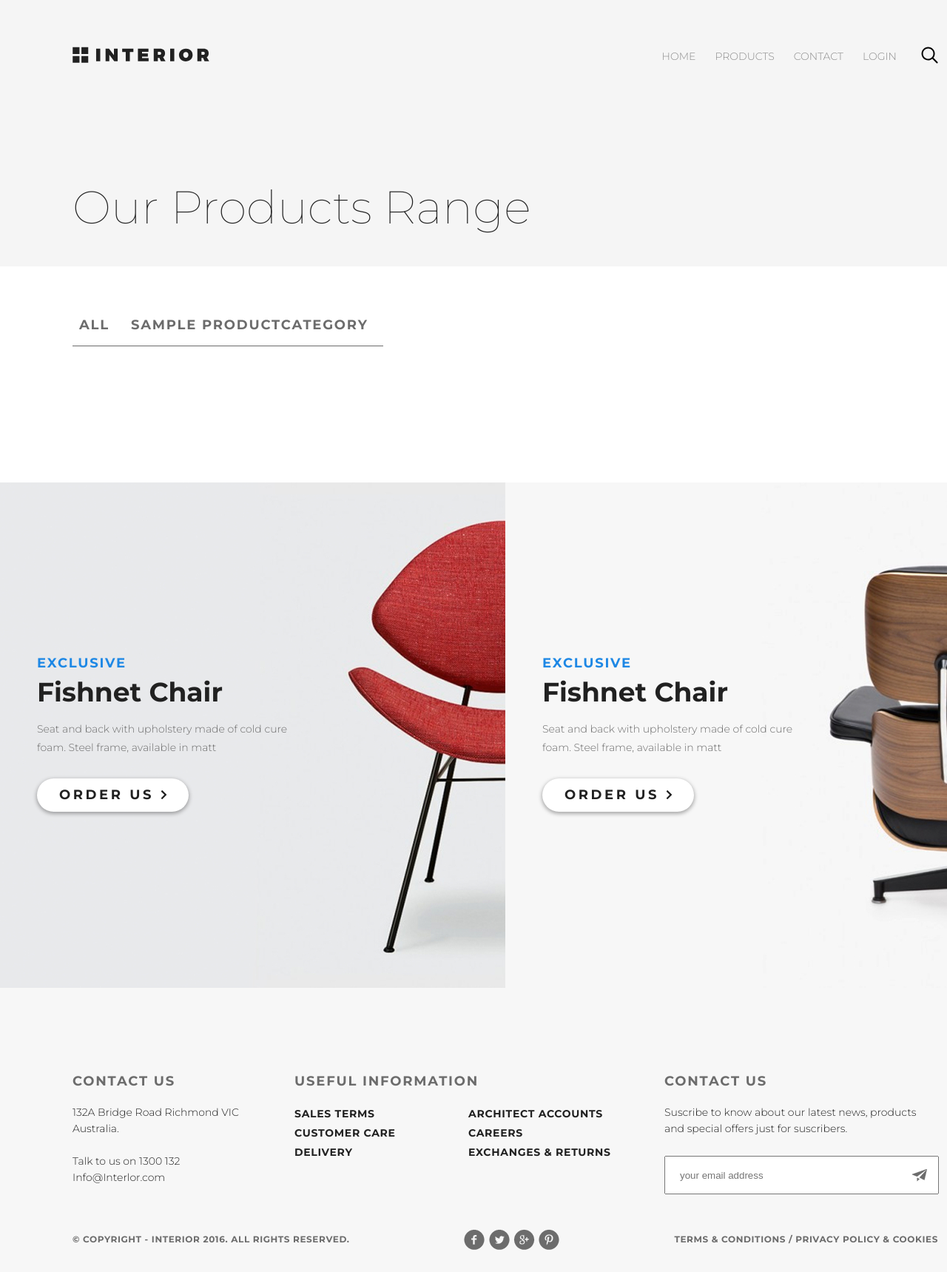
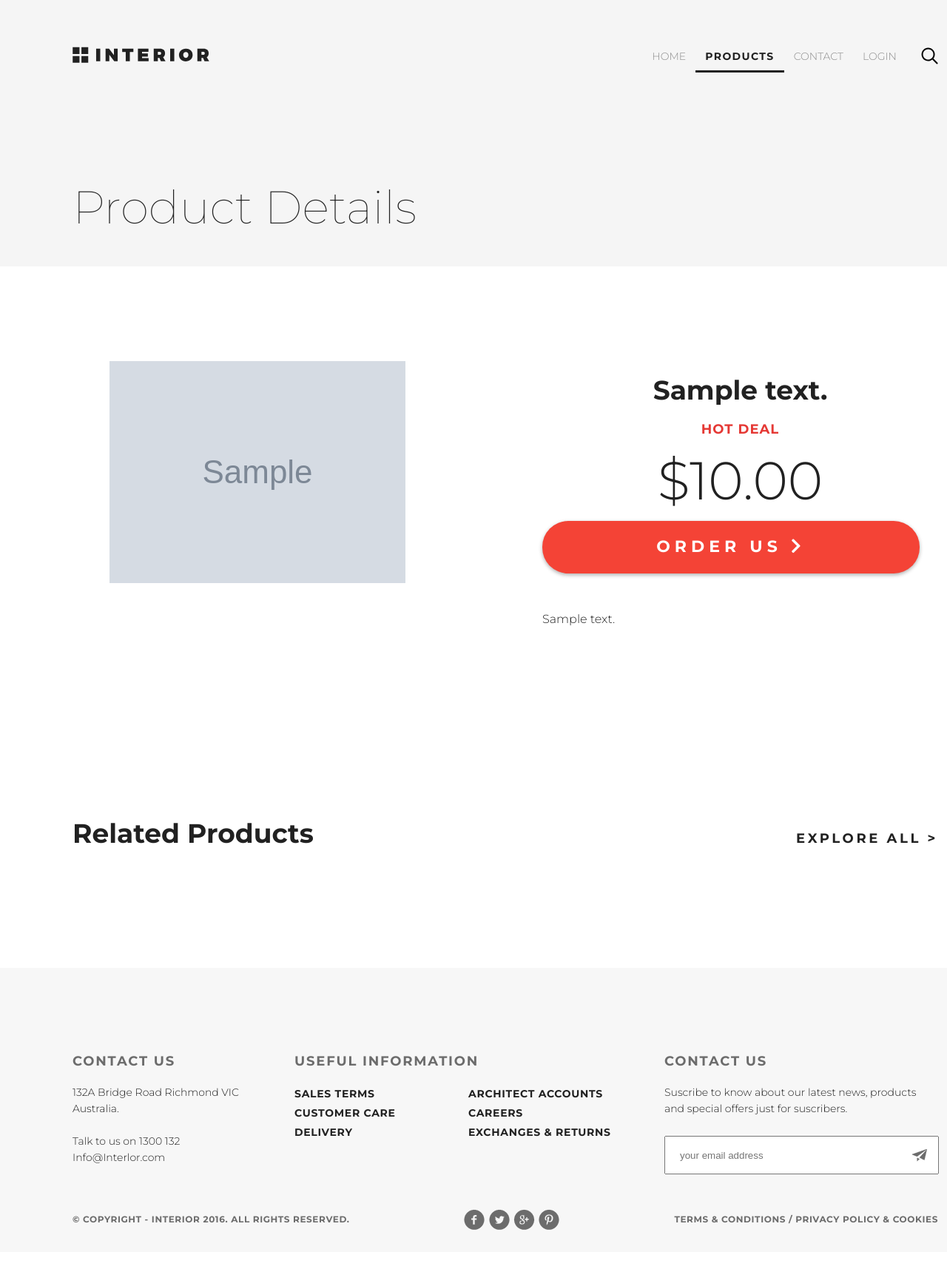
Before and after one commit to kurtatag/geekbrains-django-fundamentals, a Django app: page /products/1/ in a window 1280 px wide; the page is wider, and only the part inside the window is pictured. Shown: that part at 74% size. After the commit the page ends 1662 px from the top of that part, so only its background shows below. Run offline with Django 3.2, Linux system fonts and the light colour scheme; tables that the repository leaves empty hold one stand-in row (values such as "Sample post"); grey boxes marked "Sample" are stand-in pictures; some libraries are stand-ins or nearby versions.

Commit message:
Add product_details.html & make it fully functional

```diff
--- a/mainapp/templates/mainapp/includes/inc_featured_and_new_products.html
+++ b/mainapp/templates/mainapp/includes/inc_featured_and_new_products.html
@@ -5,7 +5,7 @@
             <li class="tab-list"><a href="" class="tab-link-active">Featured</a></li>
             <li class="tab-list"><a href="" class="tab-link">New</a></li>
         </ul>
-        <a class="link-explore-all" href="#">Explore All &gt;</a>
+        <a class="link-explore-all" href="{% url 'products:index' %}">Explore All &gt;</a>
     </div>
     <div class="featured-product-box">
         <div class="featured-product" style="background-image: url({% static 'img/featured-product-1.jpg' %});">
--- a/mainapp/templates/mainapp/includes/inc_site_navigation.html
+++ b/mainapp/templates/mainapp/includes/inc_site_navigation.html
@@ -6,6 +6,10 @@
             <li class="menu-list">
                 <a href="{% url link.path_name %}"
                    class="{% if request.resolver_match.view_name == link.path_name %}
+                            menu-link-active
+                          {% elif request.resolver_match.view_name == 'products:category' and 'products' in link.path_name %}
+                            menu-link-active
+                          {% elif request.resolver_match.view_name == 'products:product_details' and 'products' in link.path_name %}
                             menu-link-active
                           {% else %}
                             menu-link
--- a/mainapp/templates/mainapp/includes/inc_trending_products.html
+++ b/mainapp/templates/mainapp/includes/inc_trending_products.html
@@ -2,7 +2,7 @@
 <div class="trending-product-section padding-site">
     <div class="trending-product-title">
         <h2 class="trending-product-title-h2">Trending Products</h2>
-        <a class="link-explore-all" href="#">Explore All &gt;</a>
+        <a class="link-explore-all" href="{% url 'products:index' %}">Explore All &gt;</a>
     </div>
     <div class="trending-product-box">
         <div class="trending-product" style="background-image: url({% static 'img/trending-product-1.jpg' %});">
--- /dev/null
+++ b/mainapp/templates/mainapp/product_details.html
@@ -0,0 +1,51 @@
+{% extends 'mainapp/base.html' %}
+{% load staticfiles %}
+
+{% block menu %}
+    <div class="hero padding-site">
+        {% include 'mainapp/includes/inc_site_navigation.html' %}
+        <h1 class="hero-title">Product Details</h1>
+    </div>
+{% endblock menu %}
+
+{% block content %}
+    <div class="details">
+        <div class="details-products">
+            <div class="details-slider">
+                <div class="slider-product">
+                    <img src="{{ product.image.url }}">
+                </div>
+            </div>
+
+            <div class="description">
+                <h3 class="big-bold">{{ product.short_description }}</h3>
+                <h3 class="red">HOT DEAL</h3>
+                <p class="price"> ${{ product.price }}</p>
+                <a href="#" class="red-button">
+                    ORDER US <i class="fa fa-chevron-right" aria-hidden="true"></i>
+                </a>
+                <div class="description-text">
+                    <p>{{ product.description }}</p>
+                </div>
+            </div>
+        </div>
+
+        <div class="related-product-section padding-site">
+            <div class="related-product-title">
+                <h2 class="related-product-title-h2">Related Products</h2>
+                <a class="link-explore-all" href="{% url 'products:index' %}">Explore All &gt;</a>
+            </div>
+            <div class="related-product-box">
+                {% for related_product in related_products %}
+                    <div class="related-product" style="background-image: url({{ related_product.image.url }});">
+                        <div class="related-product-hover">
+                            <div class="related-product-link"><img src="{% static 'img/arrow.svg' %}" alt="arrow"></div>
+                            <h4 class="related-product-h4">{{ related_product.short_description }}</h4>
+                            <p class="related-product-p">{{ related_product.description }}</p>
+                        </div>
+                    </div>
+                {% endfor %}
+            </div>
+        </div>
+    </div>
+{% endblock content %}
--- a/mainapp/templates/mainapp/products.html
+++ b/mainapp/templates/mainapp/products.html
@@ -29,7 +29,9 @@
             {% for product in product_list %}
                 <div class="trending-product" style="background-image: url({{ product.image.url }});">
                     <div class="trending-product-hover">
-                        <div class="trending-product-link"><img src="{% static 'img/arrow.svg' %}" alt="arrow"></div>
+                        <a href="{% url 'products:product_details' product_id=product.id %}">
+                            <div class="trending-product-link"><img src="{% static 'img/arrow.svg' %}" alt="arrow"></div>
+                        </a>
                         <h4 class="trending-product-h4">{{ product.short_description }}</h4>
                         <p class="trending-product-p">{{ product.description }}</p>
                     </div>
--- a/mainapp/urls.py
+++ b/mainapp/urls.py
@@ -6,5 +6,6 @@ app_name = 'mainapp'
 
 urlpatterns = [
     path('', mainapp_views.products, name='index'),
+    path('<int:product_id>/', mainapp_views.product_details, name='product_details'),
     path('<str:current_product_category>/', mainapp_views.products, name='category'),
 ]
--- a/mainapp/views.py
+++ b/mainapp/views.py
@@ -1,4 +1,4 @@
-from django.shortcuts import render
+from django.shortcuts import render, get_object_or_404
 from django.http import HttpRequest
 from .models import Product, ProductCategory
 
@@ -37,6 +37,21 @@ def products(request: HttpRequest, current_product_category='all'):
     return render(request, 'mainapp/products.html', context)
 
 
+def product_details(request: HttpRequest, product_id):
+    product = get_object_or_404(Product, pk=product_id)
+    related_products = Product.objects \
+                              .filter(category=product.category) \
+                              .exclude(pk=product.pk)
+
+    context = {
+        'title': 'product details',
+        'site_navigation_links': site_navigation_links,
+        'product': product,
+        'related_products': related_products
+    }
+    return render(request, 'mainapp/product_details.html', context)
+
+
 def contact(request: HttpRequest):
     context = {
         'title': 'contact',
--- a/static/css/style.css
+++ b/static/css/style.css
@@ -560,6 +560,7 @@ a {
     padding-bottom: 30px;
     display: flex;
     flex-direction: column;
+    margin-top: 100px;
 }
 
 .footer-top {
@@ -879,3 +880,214 @@ a {
 }
 
 */
+
+
+/* ------------------------- product_details.html ------------------------- */
+
+.details-products {
+	padding-left: 98px;
+	padding-right: 98px;
+	margin-top: 98px;
+	height: 651px;
+}
+.details-slider {
+	width: 570px;
+	float: left;
+	margin-right: 30px;
+}
+.slider-product {
+	width: 570px;
+	height: 570px;
+    padding: 30px 0 0 50px;
+}
+.slider-control {
+	width: 420px;
+	height: 70px;
+	margin: 11px auto 0px;
+	padding-left: 150px
+}
+.slider-control .block {
+	height: 70px;
+	width: 70px;
+	position: relative;
+	float: left;
+	margin-right: 10px;
+}
+.slider-control a .text {
+	display: none;
+	height: 70px;
+	width: 70px;
+	background-color: #fff;
+    opacity: 0.7;
+    position: absolute;
+    top: 0;
+}
+.slider-control a:hover .text {
+	display: block;
+}
+
+.description {
+	width: 535px;
+	float: right;
+	padding-left: 35px
+}
+.description .big-bold {
+	/*text-transform: capitalize;*/
+	color:  #212121;
+	font-size: 36px;
+	font-weight: 700;
+	text-align: center;
+	margin-top: 47px;
+	margin-bottom: 0px;
+}
+.description .red {
+	text-transform: uppercase;
+	color: #e53935;
+	font-size: 18px;
+	font-weight: 700;
+	text-align: center;
+	letter-spacing: 1px;
+	line-height: 17px;
+	margin-top: 23px;
+	margin-bottom: 36px;
+}
+.description .price {
+	color:  #212121;
+	font-size: 72px;
+	font-weight: 300;
+	line-height: 48px;
+	text-align: center;
+}
+.description .price span {
+	color:  #212121;
+	font-size: 36px;
+	font-weight: 300;
+	line-height: 48px;
+	text-align: center;
+}
+
+.red-button {
+	display: block;
+	height: 71px;
+	width: 510px;
+	border-radius: 35px;
+	background-color: #f44336;
+	text-align: center;
+	text-transform: uppercase;
+	text-decoration: none;
+	color:  #ffffff;
+	font-size: 22px;
+	font-weight: 700;
+	line-height: 24px;
+	box-shadow: 0px 2px 4.85px 0.15px rgba(33, 33, 33, 0.35);
+	line-height: 70px;
+	letter-spacing: 6px;
+	margin-top: 31px;
+}
+.red-button:hover {
+	box-shadow: none;
+}
+.red-button:active {
+	box-shadow: none;
+	background-color: #d41306;
+}
+
+.description-text {
+	margin-top: 50px;
+	color:  #212121;
+	font-size: 16px;
+	font-weight: 300;
+	line-height: 24px;
+	text-align: left;
+}
+.description-text p {
+	margin-bottom: 0.5em;
+}
+
+/* ----------------------- related-product-section ----------------------- */
+
+.related-product-section {
+    display: flex;
+    flex-direction: column;
+    /*height: 869px;*/
+    /*margin-top: 119px;*/
+    /*background-color: beige;*/
+}
+
+.related-product-title {
+    display: flex;
+    justify-content: space-between;
+}
+
+.related-product-title-h2 {
+    color: #212121;
+    font-size: 36px;
+    font-weight: 700;
+    line-height: 35px;
+}
+
+.related-product-box {
+    display: flex;
+    flex-wrap: wrap;
+    /*justify-content: space-between;*/
+    justify-content: flex-start;
+    margin-top: 64px;
+}
+
+.related-product {
+    height: 370px;
+    width: 370px;
+    margin-bottom: 30px;
+    margin-right: 50px;
+}
+
+.related-product:hover .related-product-hover {
+    display: flex;
+}
+
+.related-product-hover {
+    height: 370px;
+    width: 370px;
+    border: 1px solid #9c9c9c;
+    background-color: #ffffff;
+    opacity: 0.9;
+    box-sizing: border-box;
+    padding-left: 10%;
+    padding-right: 10%;
+    display: none;
+    flex-direction: column;
+    justify-content: center;
+    align-items: center;
+}
+
+.related-product-link {
+    width: 48px;
+    height: 48px;
+    box-shadow: 0 2px 5px 1px rgba(33, 33, 33, 0.35);
+    border-radius: 24px;
+    background-color: #ffffff;
+    text-align: center;
+    line-height: 48px;
+}
+
+.related-product-link:hover {
+    cursor: pointer;
+    background-color: #d9dee1;
+}
+
+.related-product-h4 {
+    color: #212121;
+    font-size: 22px;
+    font-weight: 700;
+    line-height: 29.88px;
+    margin-top: 5%;
+}
+
+.related-product-p {
+    color: #6c6c6c;
+    font-size: 14px;
+    font-weight: 400;
+    line-height: 21.91px;
+    text-align: center;
+    margin-top: 5%;
+}
```
